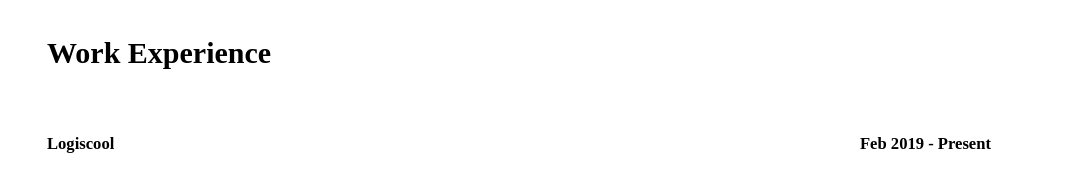
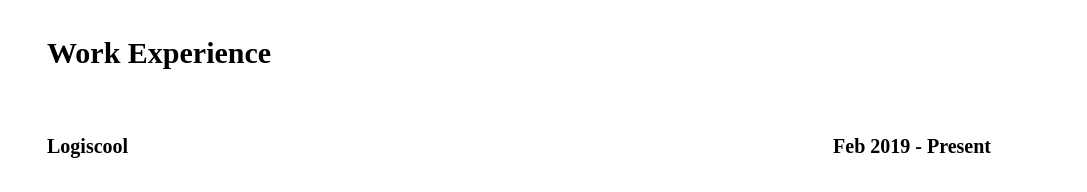
Before and after one commit to AdrianArgint/AdrianArgint.github.io, a plain HTML site: page index.html in a window 1280 px wide. Shown: the part 1480-1672 px from the top of the page, without its empty margins (96-1183 px from the left). Drawn offline with Linux system fonts and the light colour scheme.

Commit message:
almost there +1 bis

```diff
--- a/index.html
+++ b/index.html
@@ -84,10 +84,10 @@
         <article class="work">
           <h1>Work Experience</h1>
           <div class="name">
-            <h5>Logiscool</h5>
+            <h4>Logiscool</h4>
           </div>
           <div class="date">
-            <h5>Feb 2019 - Present</h5>
+            <h4>Feb 2019 - Present</h4>
           </div>
           <p>Being a programming teacher for kids means laying the foundations of computer science
           and develop logical, creative and algorithmic thinking. The imagination is stimulated
```
